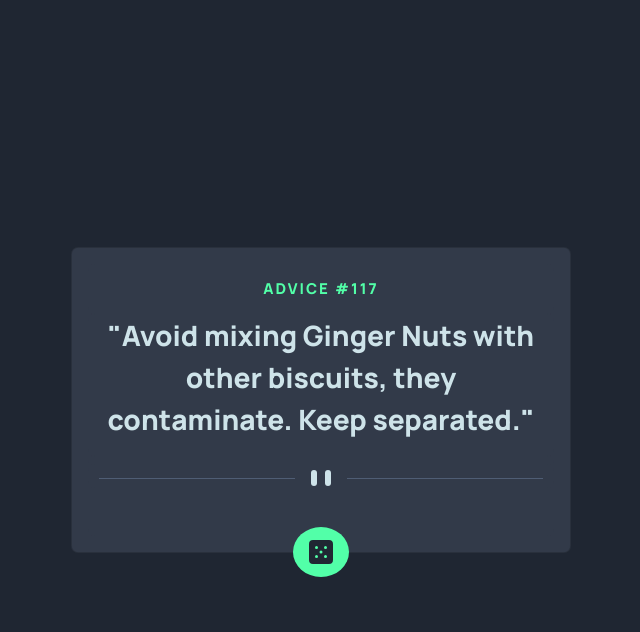
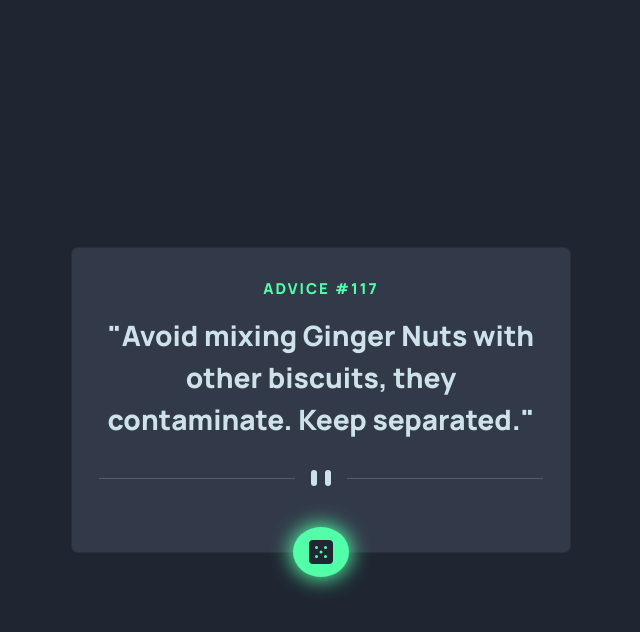
Before and after one commit to LugpDev2022/advice-generator, a React (Vite) app: page / in a window 1280 px wide. In both pictures the pointer is over the button 640 px from the left and 552 px from the top of the page. Shown: the top 632 px of the page, without its empty margins (319-959 px from the left). Built offline with nearby package versions, Linux system fonts and the light colour scheme.

Commit message:
Make the hover effect on the button

```diff
--- a/src/App.scss
+++ b/src/App.scss
@@ -39,6 +39,10 @@ body {
   & > img {
     margin: 12px 10px;
   }
+
+  &:hover {
+    box-shadow: 0px 0px 20px 2px #52ffa8;
+  }
 }
 
 .custom-title {
```
